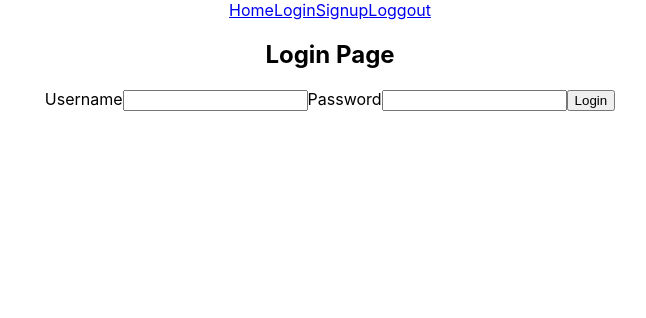
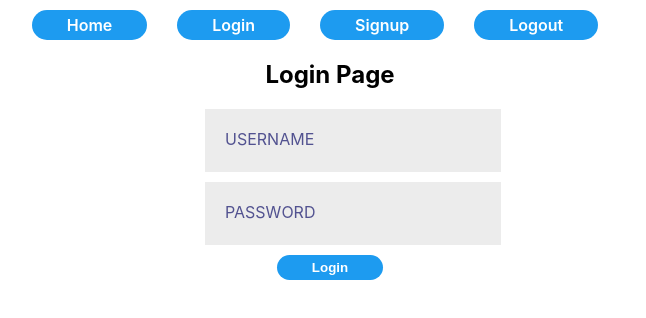
Before and after one commit to Mitensu/social-app, a React (Create React App) app: page /login in a window 1280 px wide. Shown: the top 318 px of the page, without its empty margins (310-956 px from the left). Built offline with nearby package versions, Linux system fonts and the light colour scheme.

Commit message:
logout-stage

```diff
--- a/src/App.js
+++ b/src/App.js
@@ -1,6 +1,6 @@
 import logo from './logo.svg';
 import './App.css';
-import React, {useState} from 'react';
+import React, { useState } from 'react';
 import axios from 'axios';
 
 import AppNav from './components/AppNav';
@@ -8,15 +8,22 @@ import AppRoutes from './routes/AppRoutes';
 
 const App = () => {
 
-  const [user, setUser] = useState();
+  const [user, setUser] = useState(null);
 
-  axios.defaults.headers.common["Authorization"] =
-    "Bearer " + (user ? user.jwt_token : "")
+  axios.defaults.headers.common["Authorization"] = "Bearer " + (user ? user.jwt_token : "");
   axios.defaults.headers.post["Content-Type"] = "application/json"
+
+  const handleLogout = () => {
+    axios.post('https://akademia108.pl/api/social-app/user/logout')
+      .then(() => {
+        localStorage.clear();
+        setUser(null);
+      })
+  }
 
   return (
     <div className="App">
-      <AppNav />
+      <AppNav user={user} logout={handleLogout} />
       <AppRoutes setUser={setUser} />
     </div>
   );
--- /dev/null
+++ b/src/components/AppNav.css
@@ -0,0 +1,15 @@
+.AppNav a {
+    display: inline-block;
+    text-decoration: none;
+    background-color: rgb(29, 155, 240);
+    color: white;
+    margin: 10px 30px 0 0;
+    border-radius: 30px;
+    padding: 5px 35px;
+    font-weight: 600;
+    border: 0px solid black;
+    transition: all 0.3s;
+}
+.AppNav a:hover {
+    background-color: black;
+}
--- a/src/components/AppNav.js
+++ b/src/components/AppNav.js
@@ -1,15 +1,20 @@
 import React from "react";
 import { Link } from "react-router-dom";
 import AppRoutes from "../routes/AppRoutes";
+import './AppNav.css';
 
-const AppNav = () => {
+const AppNav = (props) => {
 
-    return(
+    return (
         <div className="AppNav">
             <Link to='/'>Home</Link>
-            <Link to='login'>Login</Link>
-            <Link to='signup'>Signup</Link>
-            <Link to='/'>Loggout</Link>
+            {!props.user &&
+                <Link to='login'>Login</Link>
+            }
+            {!props.user &&
+                <Link to='signup'>Signup</Link>
+            }
+            <Link to='/' onClick={props.logout}>Logout</Link>
         </div>
     )
 }
--- /dev/null
+++ b/src/views/Login.css
@@ -0,0 +1,44 @@
+.login input[type='text'], .login input[type='password'] {
+    font-size: 1em;
+    margin-bottom: 10px;
+    border: 2px transparent;
+    background-color: rgb(236, 236, 236);
+    padding: 30px 23px 15px;
+    width: 100%;
+    color: black;
+}
+.login .inputBox {
+    position: relative;
+    width: 250px;
+    margin: 0 auto;
+}
+.login .inputBox span {
+    position: absolute;
+    top: 0;
+    left: 0;
+    padding: 20px;
+    pointer-events: none;
+    transition: all 0.3s ease-in-out;
+    text-transform: uppercase;
+    font-size: 1em;
+    color: rgb(82, 82, 144);
+}
+.login .inputBox input:valid ~ span, .login .inputBox input:focus ~ span {
+    transform: translateX(-10px) translateY(-12px);
+    font-size: 0.65em;
+}
+.login input[type='submit'] {
+    display: inline-block;
+    text-decoration: none;
+    background-color: rgb(29, 155, 240);
+    color: white;
+    margin: 0 auto;
+    border-radius: 30px;
+    padding: 5px 35px;
+    font-weight: 600;
+    border: 0px solid black;
+    transition: all 0.3s;
+}
+.login input[type='submit']:hover {
+    background-color: black;
+}
--- a/src/views/Login.js
+++ b/src/views/Login.js
@@ -1,9 +1,14 @@
-import React, {useState} from "react";
+import React, { useState, useRef } from "react";
 import axios from "axios";
+import { useNavigate } from "react-router-dom";
+import './Login.css';
 
 const Login = (props) => {
     const [formData, setFormData] = useState({});
     const [loginMessage, setLoginMessage] = useState("");
+    const inputUsername = useRef(null);
+    const inputPassword = useRef(null);
+    const navigate = useNavigate();
 
     const handleInputChange = (e) => {
         const target = e.target;
@@ -21,11 +26,13 @@ const Login = (props) => {
             .then(res => {
                 console.log(res);
                 if (res.status === 200) {
-                localStorage.setItem("user", JSON.stringify(res.data))
-                setLoginMessage("Witaj " + res.data.username + "!")
+                    localStorage.setItem("user", JSON.stringify(res.data));
+                    setLoginMessage("Witaj " + res.data.username + "!");
                     props.setUser(localStorage.getItem("user"))
+                    navigate('/');
                 }
-            // e.target.submit();
+                inputUsername.current.value = "";
+                inputPassword.current.value = "";
             })
             .catch(error => {
                 console.log(error)
@@ -33,17 +40,20 @@ const Login = (props) => {
 
     }
 
-    return(
-        <div className="Login">
+    return (
+        <div className="login">
             <h2>Login Page</h2>
             <form onSubmit={handleSubmit}>
-            <label>Username</label>
-            <input name="username" type='text' onChange={handleInputChange}></input>
-            <label>Password</label>
-            <input name="password" type='password' onChange={handleInputChange}></input>
+                <div className="inputBox">
+                    <input ref={inputUsername} name="username" type='text' onChange={handleInputChange} required="required"></input>
+                    <span>Username</span>
+                </div>
+                <div className="inputBox">
+                    <input ref={inputPassword} name="password" type='password' onChange={handleInputChange} required="required"></input>
+                    <span>Password</span>
+                </div>
                 <input type='submit' value='Login'></input>
             </form>
-            {loginMessage}
         </div>
     );
 }
```
Lines whose indentation alone changed are shown as unchanged.
